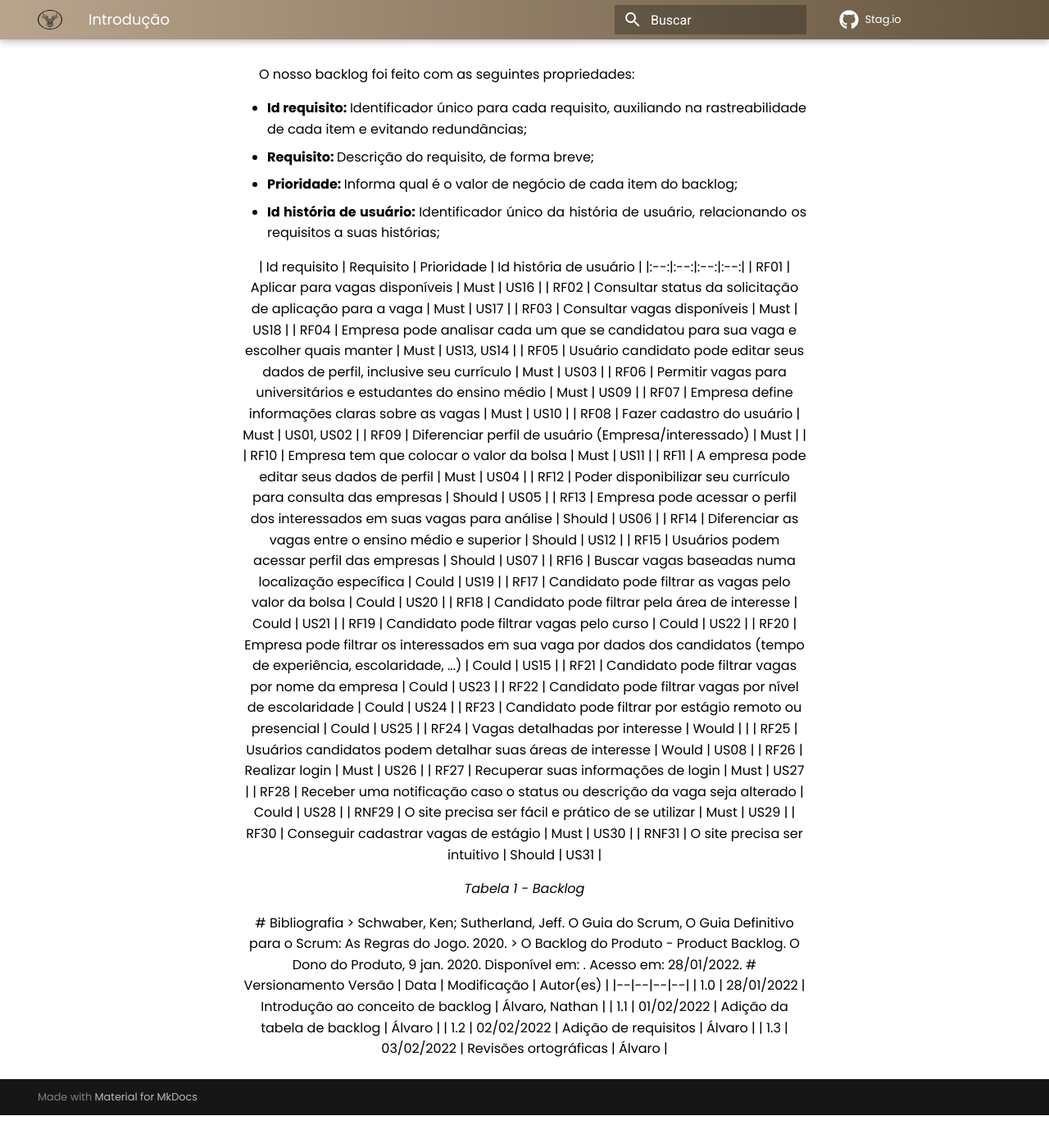
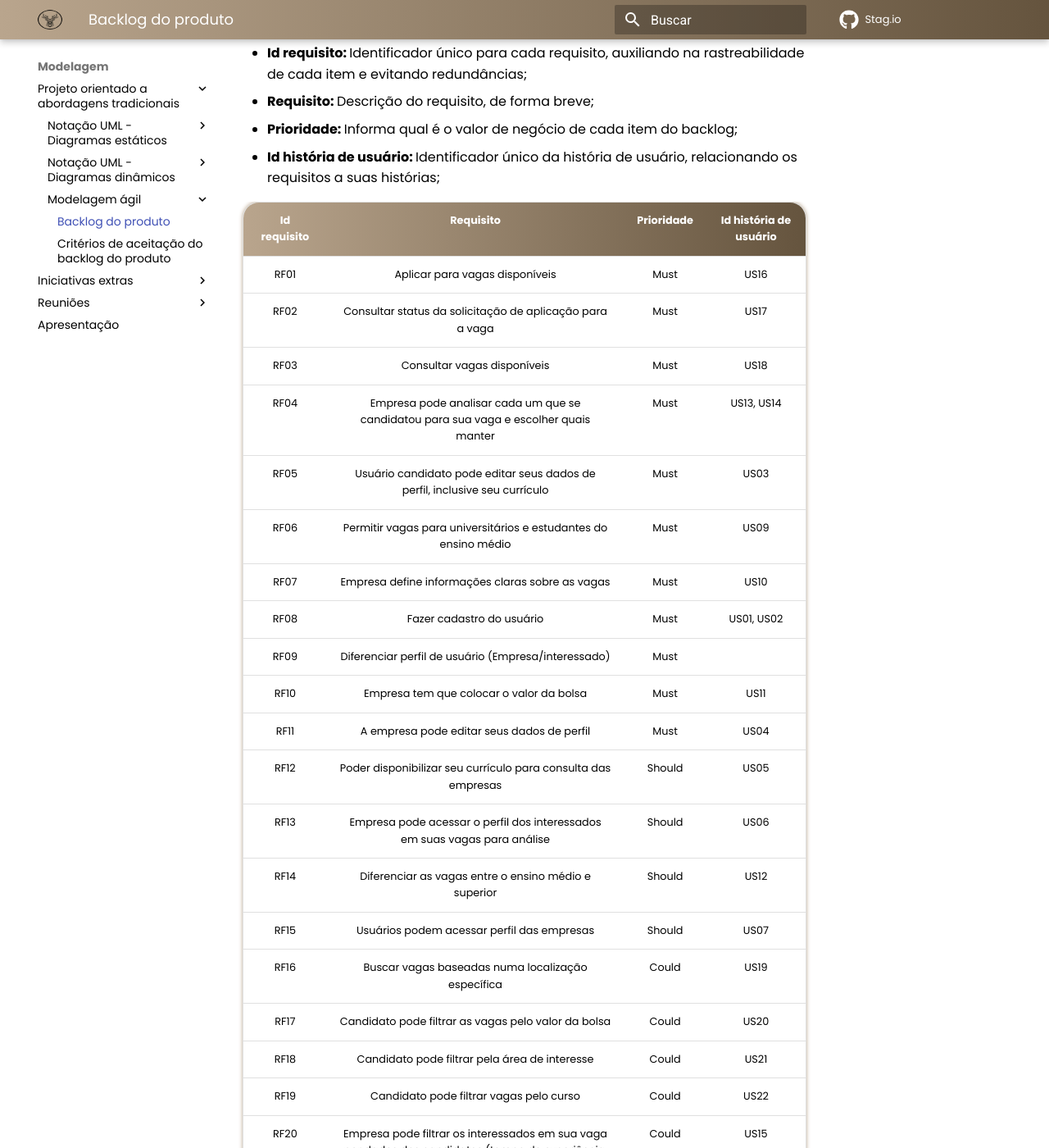
Before and after one commit to UnBArqDsw2021-2/2021.2_G3_stag.io, an MkDocs documentation site: the page built from docs/Base/IE/BacklogProduto/Index.md, in a window 1280 px wide and 1400 px high, scrolled down 561 px. Shown: the whole window at 82% size. Built offline with MkDocs 1.6.1 and Material for MkDocs 9.7.7, drawn with Linux system fonts in a browser that asks for light colours; comment, search, counter and statistics services are not loaded; old or Windows-style settings are respelled for this version of MkDocs; before the commit the page ends 1921 px from its top, so only the background shows below that; some of the changed lines change nothing that is shown; some of the changed text lies outside the part shown.

Commit message:
Ambiente inicial - Modelagem

```diff
--- a/docs/Base/IE/BacklogProduto/Index.md
+++ b/docs/Base/IE/BacklogProduto/Index.md
@@ -1,29 +1,27 @@
 # Introdução
-<p style="text-indent: 20px; text-align: justify">
+
 O Backlog do produto é como uma lista de desejos dos usuários da aplicação, onde nele é apresentado
 de maneira transparente aos interessados a visão do que é ou ainda será tal produto. Além disso, o
 Backlog serve para apoiar a equipe que está desenvolvendo o produto quanto à disponibilidade do que já
 foi feito e visualização do que ainda deve ser feito.
-</p>
-<br />
-<p style="text-indent: 20px; text-align: justify">
-Foi criado então uma planilha na ferramenta Excel que exibe essa lista de desejos dos usuários e suas
+
+
+Foi criado então uma tabela que exibe essa lista de desejos dos usuários e suas
 histórias de usuário (US), que representam um aspecto muito importante no Backlog, pois as US ajudam
 a transmitir a necessidade dos diferentes perfis de usuários utilizando uma linguagem fácil e clara,
 o que ajuda no desenvolvimento do produto.
-</p>
+
 
 # Backlog
-<p style="text-indent: 20px; text-align: justify">
+
 O nosso backlog foi feito com as seguintes propriedades:
-</p>
 
-- <div style="text-align: justify"><b>Id requisito: </b>Identificador único para cada requisito, auxiliando na rastreabilidade de cada item e evitando redundâncias;</div>
-- <div style="text-align: justify"><b>Requisito: </b>Descrição do requisito, de forma breve;</div>
-- <div style="text-align: justify"><b>Prioridade: </b>Informa qual é o valor de negócio de cada item do backlog;</div>
-- <div style="text-align: justify"><b>Id história de usuário: </b>Identificador único da história de usuário, relacionando os requisitos a suas histórias;</div>
 
-<center>
+- <b>Id requisito: </b>Identificador único para cada requisito, auxiliando na rastreabilidade de cada item e evitando redundâncias;
+- <b>Requisito: </b>Descrição do requisito, de forma breve;
+- <b>Prioridade: </b>Informa qual é o valor de negócio de cada item do backlog;
+- <b>Id história de usuário: </b>Identificador único da história de usuário, relacionando os requisitos a suas histórias;
+
 
 | Id requisito | Requisito | Prioridade | Id história de usuário |
 |:--:|:--:|:--:|:--:|
@@ -59,6 +57,7 @@ O nosso backlog foi feito com as seguintes propriedades:
 | RF30 | Conseguir cadastrar vagas de estágio | Must | US30 |
 | RNF31 | O site precisa ser intuitivo | Should | US31 |
 
+
 <figcaption>Tabela 1 - Backlog</figcaption>
 
 # Bibliografia
--- a/mkdocs.yml
+++ b/mkdocs.yml
@@ -74,3 +74,27 @@ nav:
         - Planejamento: Base/Reunioes/Sprint/Planejamento.md
         - Revisão: Base/Reunioes/Sprint/Revisao.md
     - Apresentação: Base/Apresentacao.md
+  - Modelagem:
+    - Projeto orientado a abordagens tradicionais:
+      - Notação UML - Diagramas estáticos:
+        - Diagrama de Classes: Modelagem/ME/DiagramaDeClasse.md
+        - Diagrama de Pacotes: Modelagem/ME/DiagramaDePacotes.md
+        - Diagrama de Componentes: Modelagem/ME/DiagramaDeComponentes.md
+      - Notação UML - Diagramas dinâmicos:
+        - Diagrama de Sequência: Modelagem/MD/DiagramaDeSequencia.md
+        - Diagrama de Comunicação: Modelagem/MD/DiagramaDeComunicacao.md
+        - Diagrama de Atividades: Modelagem/MD/DiagramaDeAtividades.md
+        - Diagrama de Estados: Modelagem/MD/DiagramaDeEstados.md
+      - Modelagem ágil:
+        - Backlog do produto: Base\IE\BacklogProduto\Index.md
+        - Critérios de aceitação do backlog do produto: Modelagem/MA/CriteriosDeAceitacao.md
+    - Iniciativas extras:
+      - Casos de uso: Modelagem/IE/CasosDeUso.md
+      - Modelagem de dados: Modelagem/IE/ModelagemDeDados.md
+    - Reuniões:
+      - Atas:
+        - 11/02/2022: Modelagem/Reunioes/Atas/Ata1.md
+      - Sprint:
+        - Planejamento: Modelagem/Reunioes/Sprint/Planejamento.md
+        - Revisão: Modelagem/Reunioes/Sprint/Revisao.md
+    - Apresentação: Modelagem/Apresentacao.md
```
Also changed, not shown: docs/Modelagem/Apresentacao.md (added), docs/Modelagem/IE/CasosDeUso.md (added), docs/Modelagem/IE/ModelagemDeDados.md (added), docs/Modelagem/MA/CriteriosDeAceitacao.md (added), docs/Modelagem/MD/DiagramaDeAtividades.md (added), docs/Modelagem/MD/DiagramaDeComunicacao.md (added), docs/Modelagem/MD/DiagramaDeEstados.md (added), docs/Modelagem/MD/DiagramaDeSequencia.md (added), docs/Modelagem/ME/DiagramaDeClasse.md (added), docs/Modelagem/ME/DiagramaDeComponentes.md (added), docs/Modelagem/ME/DiagramaDePacotes.md (added), docs/Modelagem/Reunioes/Atas/Ata1.md (added), docs/Modelagem/Reunioes/Sprint/Planejamento.md (added), docs/Modelagem/Reunioes/Sprint/Revisao.md (added).
